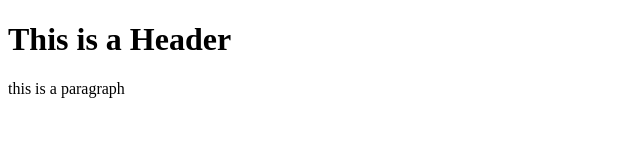
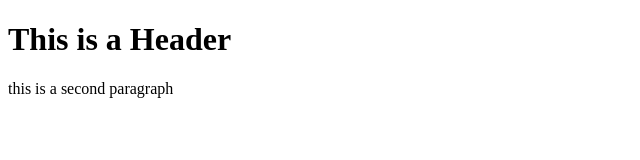
Before and after one commit to Sally-A/mac-git-test, a plain HTML site: page index.html in a window 1280 px wide. Shown: the full height of the page, 0-640 px from the left. Drawn offline with Linux system fonts and the light colour scheme.

Commit message:
Third commit

```diff
--- a/index.html
+++ b/index.html
@@ -7,6 +7,7 @@
 </head>
 <body>
     <h1>This is a Header</h1>
-    <p>this is a paragraph</p>
+    <p>this is a second paragraph</p>
+
 </body>
 </html>
```
